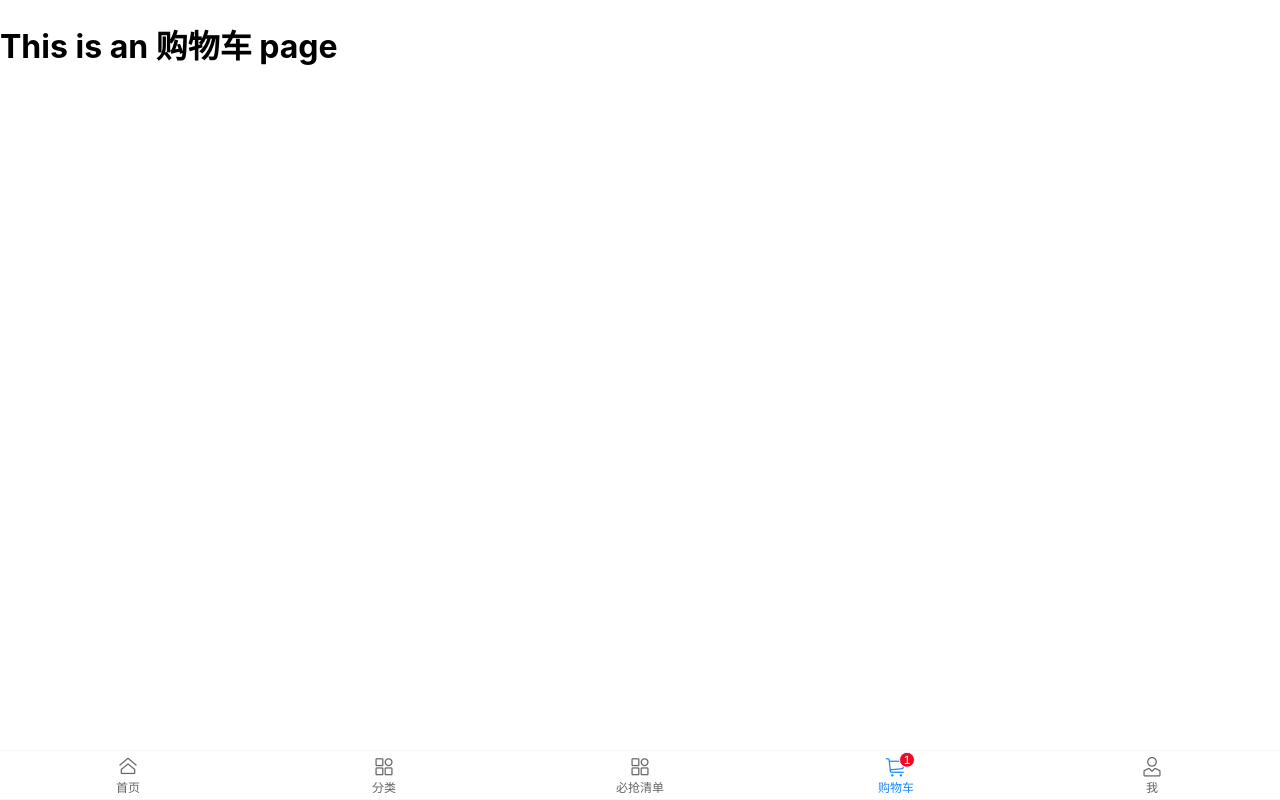
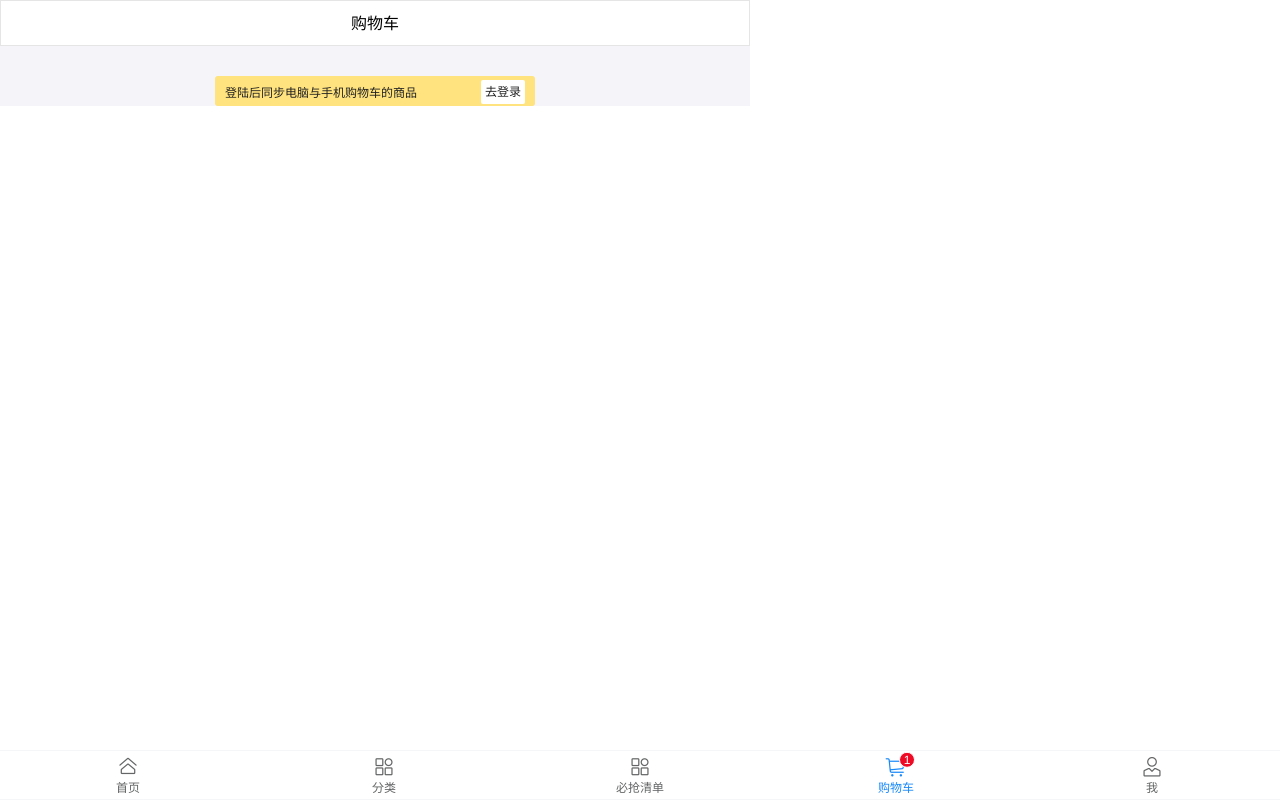
Before and after one commit to 1568290051/cm_shop, a Vue app in the folder cm_shop/: page /cart in a window 1280 px wide. Built offline with nearby package versions, Linux system fonts and the light colour scheme.

Commit message:
'空白登录页'

```diff
--- a/cm_shop/src/App.vue
+++ b/cm_shop/src/App.vue
@@ -1,5 +1,5 @@
 <template>
-  <div>
+  <div class="app">
     <router-view />
     <van-tabbar route>
       <van-tabbar-item replace to="/" icon="home-o">首页</van-tabbar-item>
--- /dev/null
+++ b/cm_shop/src/assets/css/base.css
@@ -0,0 +1,8 @@
+html,
+body {
+  width: 100%;
+  height: 100%;
+  max-width: 750px;
+  padding: 0;
+  margin: 0;
+}
--- a/cm_shop/src/main.js
+++ b/cm_shop/src/main.js
@@ -2,6 +2,7 @@ import Vue from 'vue'
 import App from './App.vue'
 import router from './router'
 import store from './store'
+import './assets/css/base.css'
 // 引入vant框架
 import Vant from 'vant'
 import 'vant/lib/index.css'
--- a/cm_shop/src/views/Cart.vue
+++ b/cm_shop/src/views/Cart.vue
@@ -1,5 +1,47 @@
 <template>
   <div class="cart">
-    <h1>This is an 购物车 page</h1>
+    <div class="top">购物车</div>
+    <div class="login">
+      <span>登陆后同步电脑与手机购物车的商品</span>
+      <van-button size="mini">去登录</van-button>
+    </div>
   </div>
 </template>
+
+<style lang="less">
+.cart {
+  height: 100%;
+  background-color: #f5f5f9;
+
+  .top {
+    height: 44px;
+    line-height: 44px;
+    text-align: center;
+    border: 1px solid rgba(0, 0, 0, 0.1);
+    background-color: #fff;
+  }
+
+  .login {
+    width: 300px;
+    margin: 30px auto;
+    height: 30px;
+    line-height: 30px;
+    border-radius: 3px;
+    padding: 0 10px;
+    background-color: #ffe37e;
+
+    span {
+      color: #222;
+      font-size: 12px;
+    }
+
+    .van-button {
+      float: right;
+      margin-top: 4px;
+      border: none;
+      // background-color: #000;
+      color: #fff;
+    }
+  }
+}
+</style>
```
Also changed, not shown: cm_shop/src/assets/logo.png (deleted).
